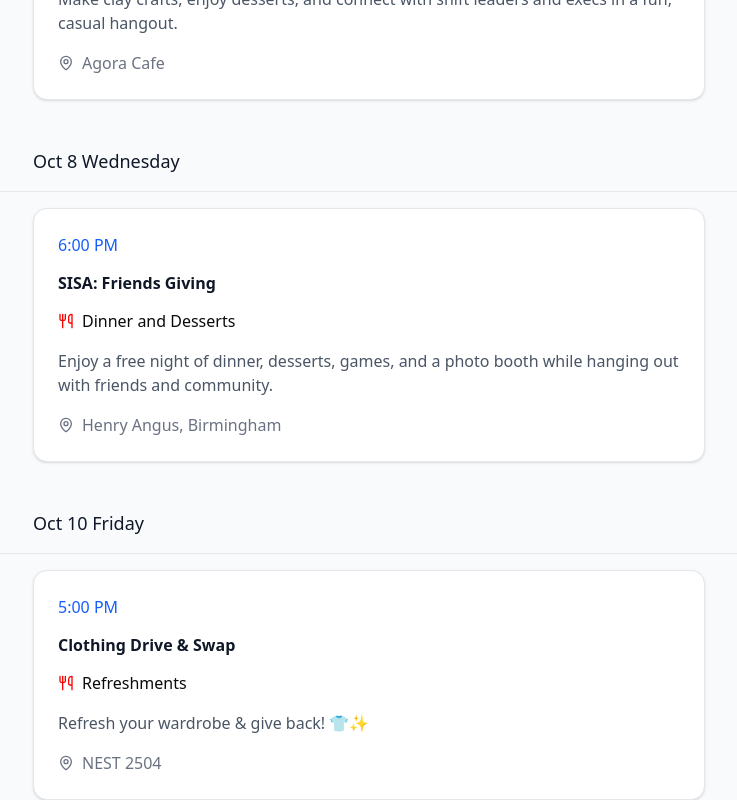
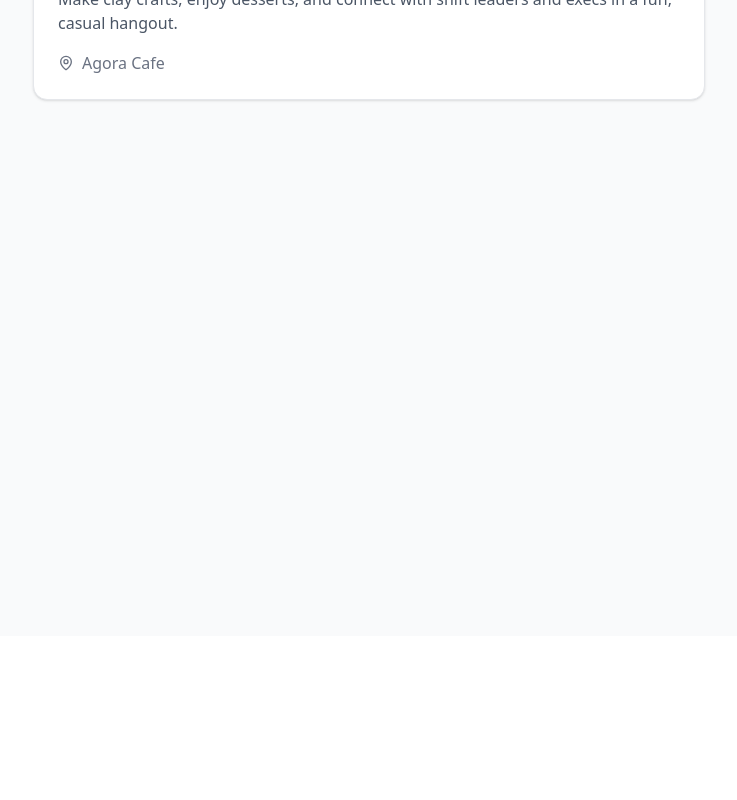
Before and after one commit to douglasichen/free-food-at-ubc, a React (Vite) app: page / in a window 1280 px wide. Shown: the part 5120-5920 px from the top of the page, without its empty margins (271-1008 px from the left). After the commit the page ends 5756 px from the top, so only its background shows below. Built offline with nearby package versions, Linux system fonts and the light colour scheme.

Commit message:
chore: only show up to two weeks

```diff
--- a/src/components/EventsList.tsx
+++ b/src/components/EventsList.tsx
@@ -18,14 +18,31 @@ export function EventsList({ events }: EventsListProps) {
     return acc;
   }, {} as Record<string, Event[]>);
 
-  const dateEntries = Object.entries(eventsByDate);
+  const twoWeekFromNow = new Date();
+  twoWeekFromNow.setDate(twoWeekFromNow.getDate() + 14);
+
+  const dateEntries = Object.entries(eventsByDate).filter(
+    ([_, dateEvents]) =>
+      new Date(`${dateEvents[0].date} ${new Date().getFullYear()}`) <=
+      twoWeekFromNow
+  );
 
   return (
     <div>
       {dateEntries.map(([dateKey, dateEvents], index) => (
         <div key={dateKey}>
           {/* Date Header */}
-          <div className="sticky top-0 z-10 bg-gray-50 py-4 mb-4 border-b border-gray-200" style={{ left: 0, right: 0, marginLeft: 'calc(-50vw + 50%)', marginRight: 'calc(-50vw + 50%)', paddingLeft: '24px', paddingRight: '24px' }}>
+          <div
+            className="sticky top-0 z-10 bg-gray-50 py-4 mb-4 border-b border-gray-200"
+            style={{
+              left: 0,
+              right: 0,
+              marginLeft: "calc(-50vw + 50%)",
+              marginRight: "calc(-50vw + 50%)",
+              paddingLeft: "24px",
+              paddingRight: "24px",
+            }}
+          >
             <div className="max-w-2xl mx-auto">
               <h2 className="text-gray-900 font-normal text-lg">{dateKey}</h2>
             </div>
```
